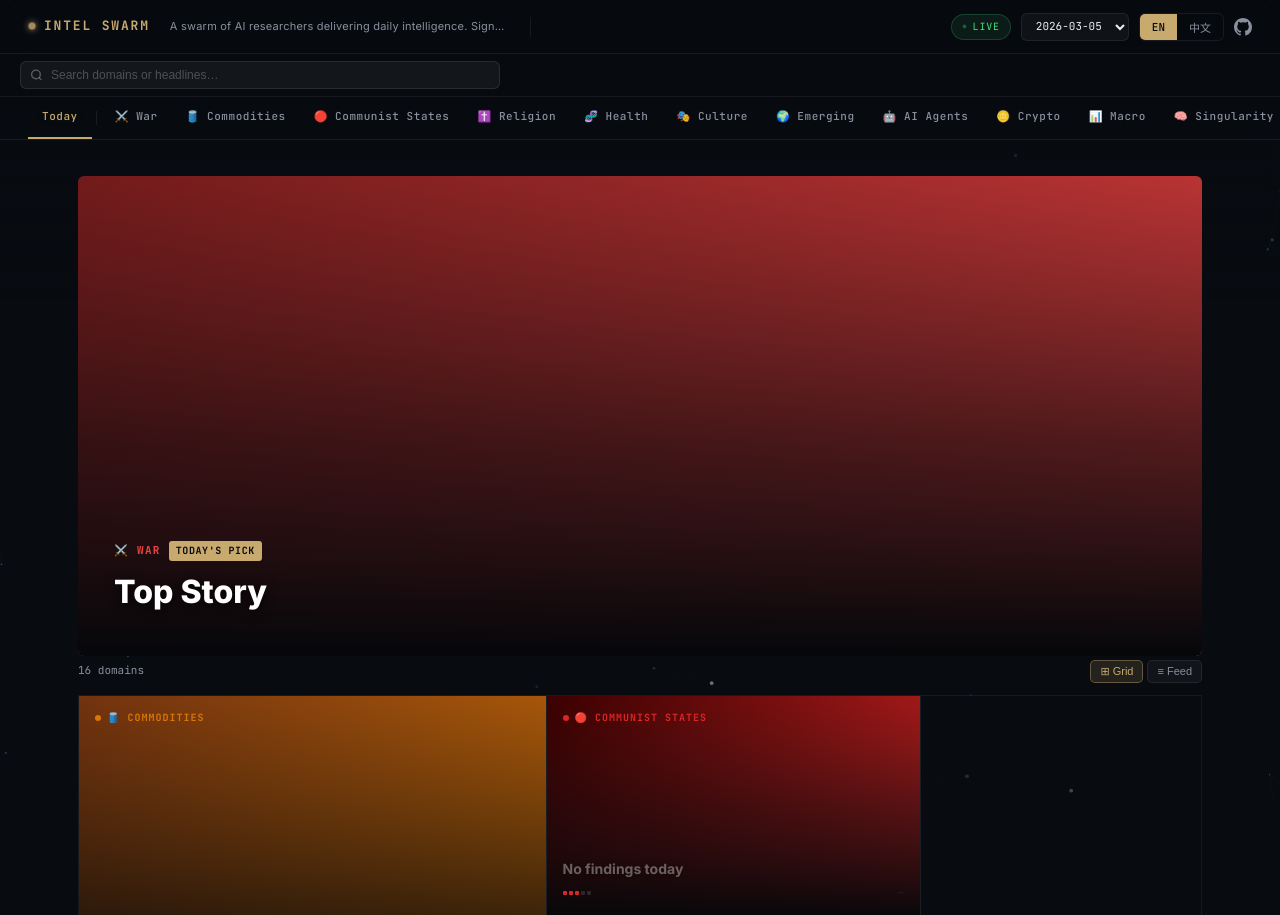
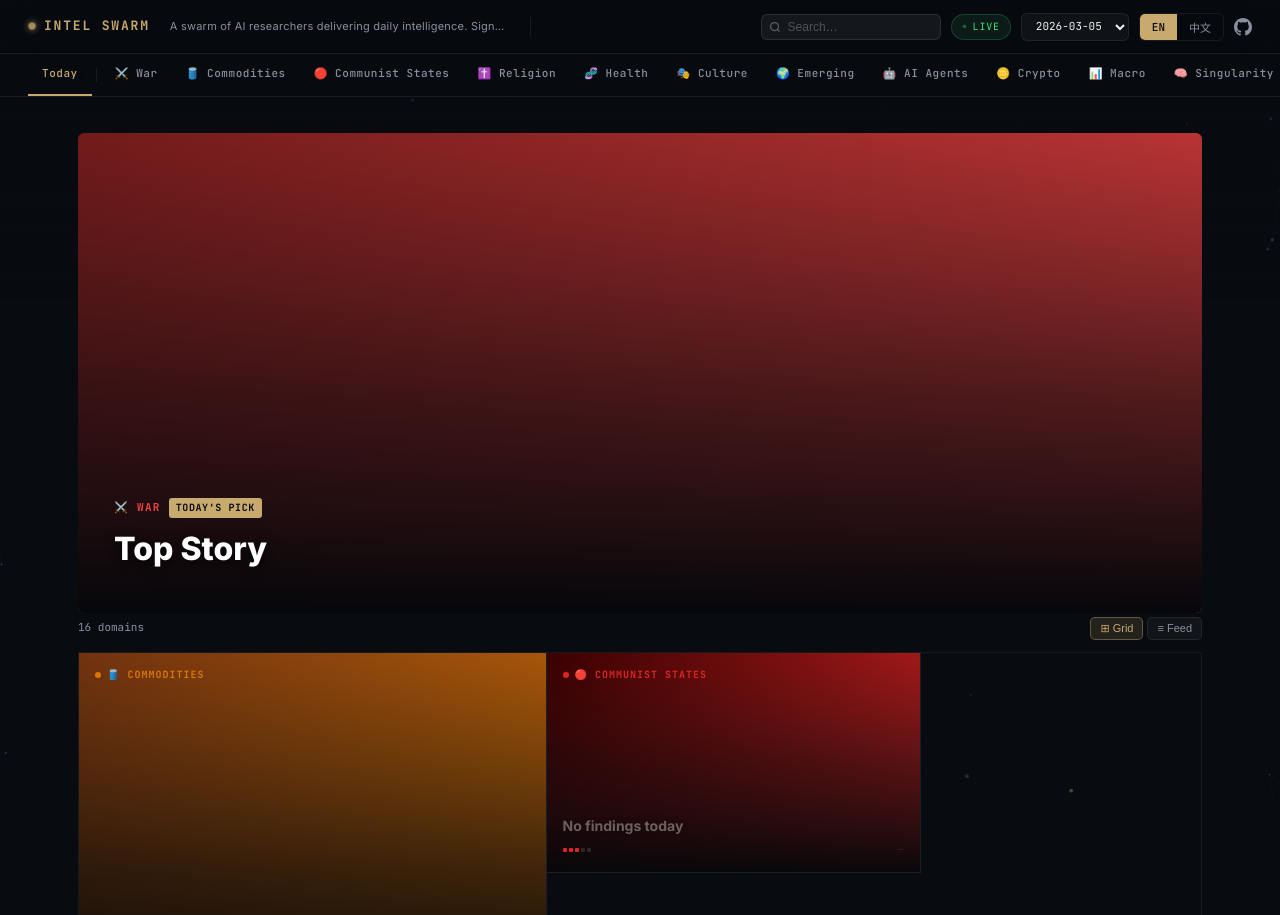
Before and after one commit to outsmartchad/intel-swarm, a Flask app: page /date/1 in a window 1280 px wide. Shown: the top 915 px of the page. Run offline with Flask 3, Linux system fonts and the light colour scheme.

Commit message:
feat: move search bar to top-right masthead before LIVE badge

```diff
--- a/web/templates/base.html
+++ b/web/templates/base.html
@@ -137,25 +137,20 @@
     .lang-btn:hover:not(.active) { color: var(--text); background: rgba(255,255,255,.05); }
 
     /* ── DOMAIN NAV ── */
-    .global-search-bar {
-      position: sticky; top: 54px; z-index: 98;
-      background: rgba(8,11,16,.92); backdrop-filter: blur(12px);
-      border-bottom: 1px solid rgba(255,255,255,.06);
-      padding: 7px 20px;
+    .masthead-search { position: relative; display: flex; align-items: center; }
+    .msearch-icon { position: absolute; left: 8px; color: rgba(255,255,255,.3); pointer-events: none; }
+    .msearch-input {
+      background: rgba(255,255,255,.06); border: 1px solid rgba(255,255,255,.1);
+      border-radius: 6px; padding: 5px 52px 5px 26px;
+      color: var(--text); font-size: 12px; outline: none; width: 180px;
+      transition: border .15s, background .15s, width .2s;
     }
-    .global-search-inner { position: relative; max-width: 480px; }
-    .gsearch-icon { position: absolute; left: 10px; top: 50%; transform: translateY(-50%); color: rgba(255,255,255,.3); pointer-events: none; }
-    .gsearch-input {
-      width: 100%; background: rgba(255,255,255,.05); border: 1px solid rgba(255,255,255,.09);
-      border-radius: 6px; padding: 6px 60px 6px 30px;
-      color: var(--text); font-size: 12px; outline: none;
-      transition: border .15s, background .15s;
-    }
-    .gsearch-input::placeholder { color: rgba(255,255,255,.25); }
-    .gsearch-input:focus { border-color: rgba(200,169,110,.45); background: rgba(255,255,255,.07); }
-    .gsearch-count { position: absolute; right: 10px; top: 50%; transform: translateY(-50%); font-size: 10px; color: rgba(255,255,255,.3); font-family: var(--mono); white-space: nowrap; }
+    .msearch-input::placeholder { color: rgba(255,255,255,.25); }
+    .msearch-input:focus { border-color: rgba(200,169,110,.45); background: rgba(255,255,255,.08); width: 240px; }
+    .gsearch-count { position: absolute; right: 8px; font-size: 10px; color: rgba(255,255,255,.3); font-family: var(--mono); white-space: nowrap; }
+    @media (max-width: 700px) { .masthead-search { display: none; } }
     .domain-nav {
-      position: sticky; top: 92px; z-index: 97;
+      position: sticky; top: 54px; z-index: 99;
       background: rgba(8,11,16,0.75);
       backdrop-filter: blur(16px);
       border-bottom: 1px solid var(--border);
@@ -352,6 +347,14 @@
   <span class="masthead-tagline">A swarm of AI researchers delivering daily intelligence. Signal over noise.</span>
   <div class="masthead-divider"></div>
   <div class="masthead-meta">
+    <div class="masthead-search">
+      <svg class="msearch-icon" width="12" height="12" viewBox="0 0 24 24" fill="none" stroke="currentColor" stroke-width="2.5">
+        <circle cx="11" cy="11" r="8"/><line x1="21" y1="21" x2="16.65" y2="16.65"/>
+      </svg>
+      <input class="msearch-input" id="global-search" type="text" autocomplete="off"
+        placeholder="{% if (lang|default('en')) == 'zh' %}搜尋…{% else %}Search…{% endif %}" />
+      <span class="gsearch-count" id="search-count"></span>
+    </div>
     <div class="live-badge"><span class="live-dot"></span>LIVE</div>
     <select class="date-select" onchange="navigateDate(this.value)">
       {% for d in dates %}
@@ -376,18 +379,6 @@
     </a>
   </div>
 </header>
-
-<div class="global-search-bar">
-  <div class="global-search-inner">
-    <svg class="gsearch-icon" width="13" height="13" viewBox="0 0 24 24" fill="none" stroke="currentColor" stroke-width="2.5">
-      <circle cx="11" cy="11" r="8"/><line x1="21" y1="21" x2="16.65" y2="16.65"/>
-    </svg>
-    <input class="gsearch-input" id="global-search" type="text" autocomplete="off"
-      placeholder="{% if (lang|default('en')) == 'zh' %}搜尋領域或標題…{% else %}Search domains or headlines…{% endif %}"
-      />
-    <span class="gsearch-count" id="search-count"></span>
-  </div>
-</div>
 
 <nav class="domain-nav">
   <a href="/?lang={{ lang|default('en') }}" {% block nav_home %}{% endblock %}>
```
